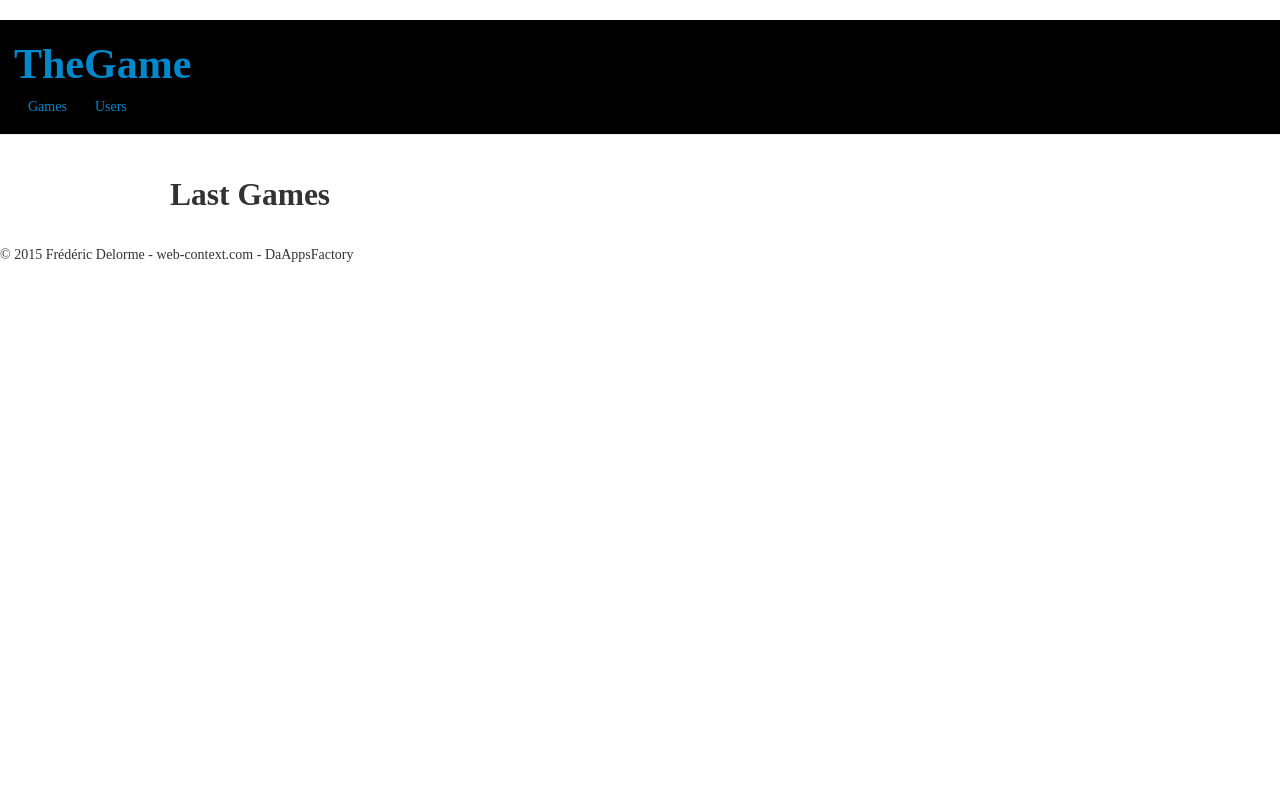
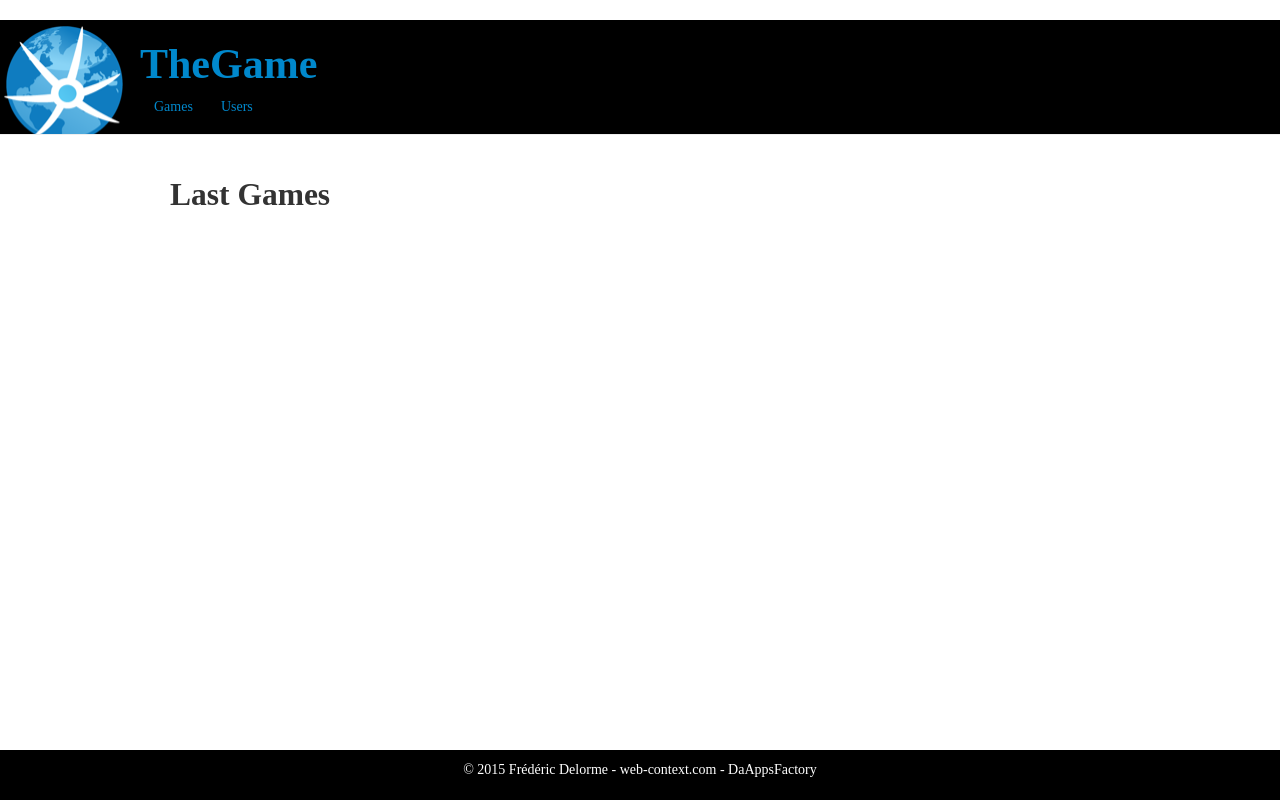
Before and after one commit to Web-Context/thegame, a plain HTML site: page src/main/webapp/index.html in a window 1280 px wide. Drawn offline with Linux system fonts and the light colour scheme; no server answers; a web font is replaced by a local one.

Commit message:
change some small css artifacts

```diff
--- a/src/main/webapp/css/screen.css
+++ b/src/main/webapp/css/screen.css
@@ -26,6 +26,10 @@ html > * {
 	background-color:#000;
 	color:#fff;
 	padding:1em;
+	background-image:url("../images/webcontext_logo.png");
+	background-position:0px 0px;
+	background-repeat:no-repeat;
+	padding-left:10em;
 }
 .page-content .page-header h1 {
 	font-size:3em;
@@ -45,7 +49,15 @@ html > * {
 }
 
 .page-content .page-footer{
-
+	position:absolute;
+	display:block;
+	text-align:center;
+	bottom:0px;
+	margin:0px;
+	padding:10px 0px;
+	width:100%;
+	background-color:#000;
+	color:#fff;
 }
 
 /*----- Games list for platform -----*/
@@ -115,7 +127,7 @@ section.games article.game div.header ul.platforms li:before{
 article.game {
 	font-family: Arial;
 	padding: 2% 4%;
-	width:100%;
+	width:90%;
 }
 article.game img.cover {
 	float: left;
```
Also changed, not shown: src/main/webapp/partials/game.html (+3 -2 lines), src/main/webapp/img/pegi/12.gif (added), src/main/webapp/img/pegi/16.gif (added), src/main/webapp/img/pegi/18.gif (added), src/main/webapp/img/pegi/3.gif (added), src/main/webapp/img/pegi/7.gif (added), src/main/webapp/img/pegi/PA206.gif (added), src/main/webapp/img/pegi/PA207.gif (added), src/main/webapp/img/pegi/PA208.gif (added), src/main/webapp/img/pegi/PA209.gif (added), src/main/webapp/img/pegi/PA210.gif (added), src/main/webapp/img/pegi/PA211.gif (added).
